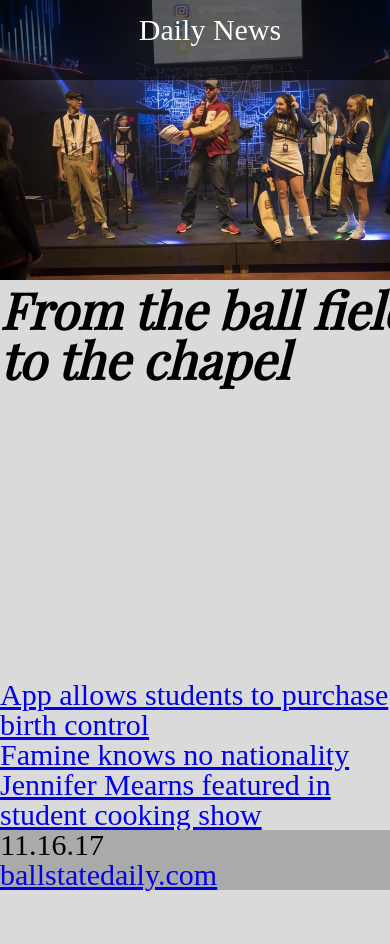
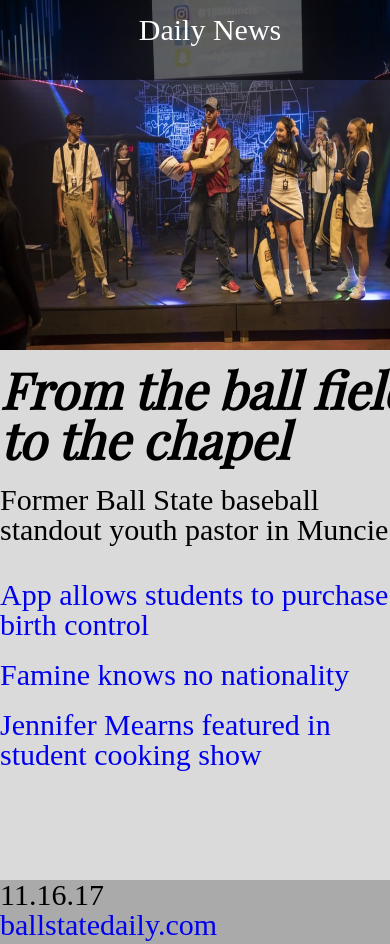
Before and after one commit to rjsparrow/dngrid, a plain HTML site: page index.html in a window 390 px wide. Shown: the top 944 px of the page. Before the commit the page ends 891 px from the top, so only its background shows below. Drawn offline with nearby package versions, Linux system fonts and the light colour scheme; a web font is replaced by a local one.

Commit message:
further progress on responsive grid for mobile

```diff
--- a/css/style.css
+++ b/css/style.css
@@ -5,14 +5,16 @@ body {
 
 .full-width {
   width: 100%;
+  height: 350px;
 }
+
 
 .grid-contain {
   display: grid;
   font-size: 30px;
   margin: 0 auto;
   grid-template-columns: 1fr;
-  grid-template-rows: 80px repeat(3, 200px);
+  grid-template-rows: 80px repeat(10, 100px);
   width: 420px;
 }
 
@@ -31,7 +33,7 @@ nav h1{
 }
 section {
   grid-column: 1 / 2;
-  grid-row: 1 / 6;
+  grid-row: 1 / 7;
 }
 
 section h1 {
@@ -39,8 +41,29 @@ section h1 {
     font-size: 50px;
     font-style: italic;
     font-weight: 900;
+    margin: 10px 0 20px 0px;
+}
+
+section h3 {
+  padding-bottom:
+
+}
+
+aside {
+  grid-column: 1 / 2;
+  grid-row: 7 / 10;
+}
+
+aside div {
+  margin-bottom: 20px;
+}
+
+h2 a, h3 a, p a {
+  text-decoration: none;
 }
 
 footer {
   background-color: #aaa;
+  grid-column: 1 / 2;
+  grid-row: 10 / 11;
 }
--- a/index.html
+++ b/index.html
@@ -18,6 +18,7 @@
       <section>
         <img class="full-width "src="images/bsu_image1.jpg" alt="cover photo">
         <h1>From the ball field to the chapel</h1>
+        <h3>Former Ball State baseball standout youth pastor in Muncie</h3>
       </section>
 
       <aside>
```
